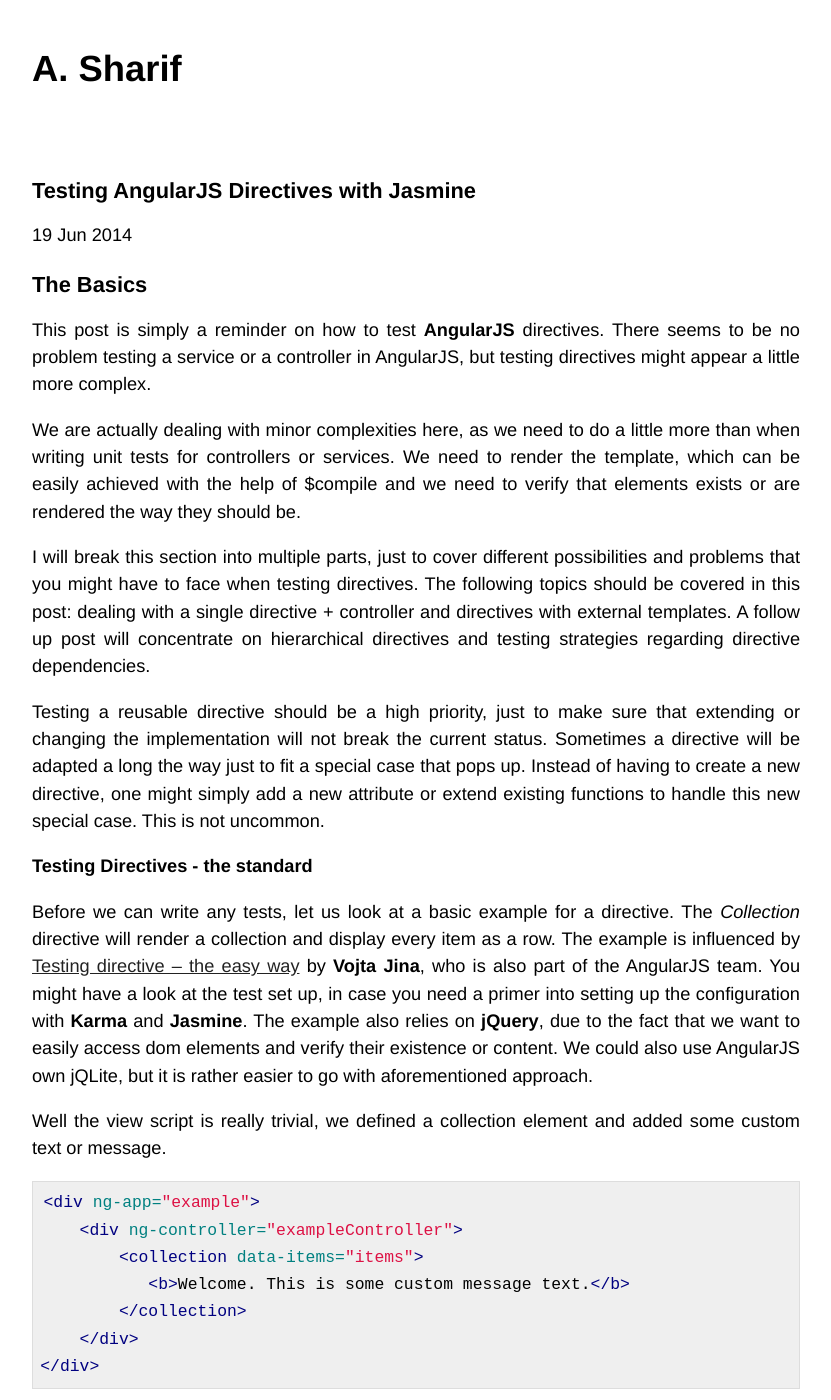
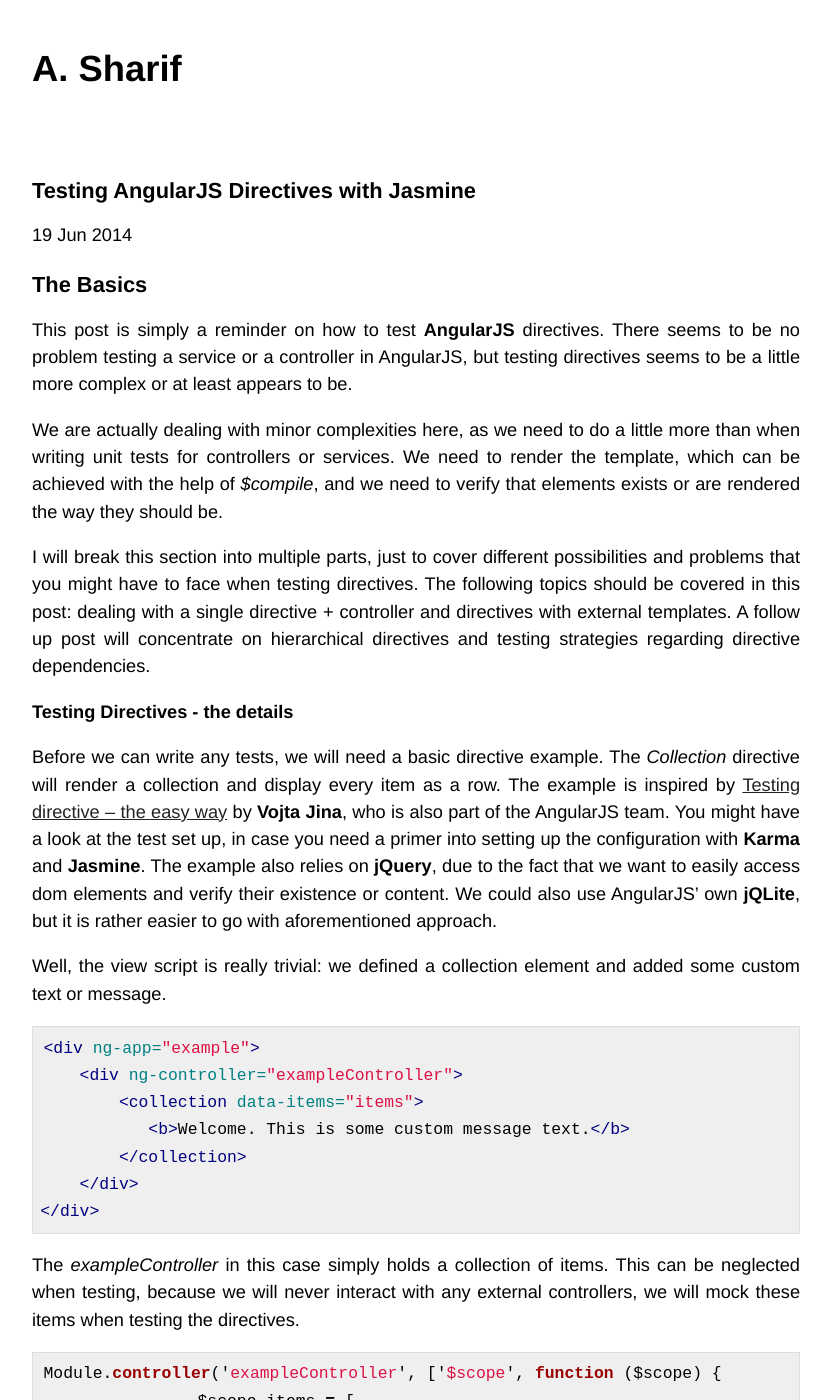
Before and after one commit to busypeoples/busypeoples.github.io, a Jekyll site: the page built from _posts/2014-06-19-testing-angularjs-directives.markdown, in a window 1280 px wide and 1400 px high. Shown: the whole window, without its empty margins (224-1055 px from the left). Built offline with Jekyll 4.4.1, drawn with Linux system fonts in a browser that asks for light colours; Markdown is read by kramdown in place of the engine named in the settings; some of the changed text lies outside the part shown.

Commit message:
Updated blog posts - fixed typos etc.

````diff
--- a/_posts/2014-06-02-writing-unit-tests-for-service-in-angular-js.markdown
+++ b/_posts/2014-06-02-writing-unit-tests-for-service-in-angular-js.markdown
@@ -40,9 +40,9 @@ Due to the fact we can return any values we want and we really only test the ser
 Our final example will focus on a possible setup where one service might depend on another service.
 We are dealing with mocks again, only this time we also have to create the mocks.
 
-<p><iframe style="border: 1px solid #999; width: 100%; height: 320px; background-color: #fff;" src="http://embed.plnkr.co/MbmitpMfiSbdZebnUMWq/script.js" height="320" width="320" allowfullscreen="allowfullscreen" frameborder="0"></iframe></p>
+<p><iframe style="border: 1px solid #999; width: 100%; height: 320px; background-color: #fff;" src="http://embed.plnkr.co/qXqitB5MO3T4hshYL4Pw/script.js" height="320" width="320" allowfullscreen="allowfullscreen" frameborder="0"></iframe></p>
 
-<p><iframe style="border: 1px solid #999; width: 100%; height: 400px; background-color: #fff;" src="http://embed.plnkr.co/MbmitpMfiSbdZebnUMWq/test.js" height="400" width="320" allowfullscreen="allowfullscreen" frameborder="0"></iframe></p>
+<p><iframe style="border: 1px solid #999; width: 100%; height: 400px; background-color: #fff;" src="http://embed.plnkr.co/qXqitB5MO3T4hshYL4Pw/test.js" height="400" width="320" allowfullscreen="allowfullscreen" frameborder="0"></iframe></p>
 
 Finally an alternative approach, this one uses jasmine to create a spy object, which is used to mock the service and return expected data via the andReturn() method.
 
--- a/_posts/2014-06-19-testing-angularjs-directives.markdown
+++ b/_posts/2014-06-19-testing-angularjs-directives.markdown
@@ -7,27 +7,24 @@ tags:   AngularJS, Javascript, Karma, Jasmine
 
 ##The Basics
 This post is simply a reminder on how to test **AngularJS** directives. There seems to be no problem testing a service or a controller in AngularJS,
-but testing directives might appear a little more complex.
+but testing directives seems to be a little more complex or at least appears to be.
 
 We are actually dealing with minor complexities here, as we need to do a little more than when writing unit tests for controllers or services.
-We need to render the template, which can be easily achieved with the help of $compile and we need to verify that elements exists or are rendered the way they should be.
+We need to render the template, which can be achieved with the help of _$compile_,
+and we need to verify that elements exists or are rendered the way they should be.
 
 I will break this section into multiple parts, just to cover different possibilities and problems that you might have to face when testing directives.
 The following topics should be covered in this post: dealing with a single directive + controller and directives with external
 templates. A follow up post will concentrate on  hierarchical directives and testing strategies regarding directive dependencies.
 
-Testing a reusable directive should be a high priority, just to make sure that extending or changing the implementation will not break
-the current status. Sometimes a directive will be adapted a long the way just to fit a special case that pops up. Instead of having to create a new directive,
-one might simply add a new attribute or extend existing functions to handle this new special case. This is not uncommon.
+###Testing Directives - the details
 
-###Testing Directives - the standard
+Before we can write any tests, we will need a basic directive example. The _Collection_ directive will render a collection and display every item
+as a row. The example is inspired by [Testing directive – the easy way](https://github.com/vojtajina/ng-directive-testing) by **Vojta Jina**, who is also part of the AngularJS team.
+You might have a look at the test set up, in case you need a primer into setting up the configuration with **Karma** and **Jasmine**. The example also relies on **jQuery**, due to
+the fact that we want to easily access dom elements and verify their existence or content. We could also use AngularJS' own **jQLite**, but it is rather easier to go with aforementioned approach.
 
-Before we can write any tests, let us look at a basic example for a directive. The _Collection_ directive will render a collection and display every item
-as a row. The example is influenced by [Testing directive – the easy way](https://github.com/vojtajina/ng-directive-testing) by **Vojta Jina**, who is also part of the AngularJS team.
-You might have a look at the test set up, in case you need a primer into setting up the configuration with **Karma** and **Jasmine**. The example also relies on **jQuery**, due to
-the fact that we want to easily access dom elements and verify their existence or content. We could also use AngularJS own jQLite, but it is rather easier to go with aforementioned approach.
-
-Well the view script is really trivial, we defined a collection element and added some custom text or message.
+Well, the view script is really trivial: we defined a collection element and added some custom text or message.
 
 ```html
 <div ng-app="example">
@@ -79,8 +76,9 @@ Module.directive('collection', function () {
 });
 ```
 
-The template in the is really inlined into the javascript file. We use _ngTransclude_ to add some custom text and we are
-be able to test this part of the code very easily, as we can access predefined ids and the sort (as seen in an upcoming example). We also have a collectionController that offers a couple of
+The template is really inlined into the javascript file.
+We also use _ngTransclude_ to add some custom text plus we are
+be able to test this part of the code very easily, as we can access predefined ids and the sort (as seen in an upcoming example). We also have a _collectionController_ that offers a couple of
 basic methods like setting the currently selected item as active or adding new items.
 
 ```javascript
````
Also changed, not shown: other parts of _posts/2014-06-19-testing-angularjs-directives.markdown (+1 -1 lines).
